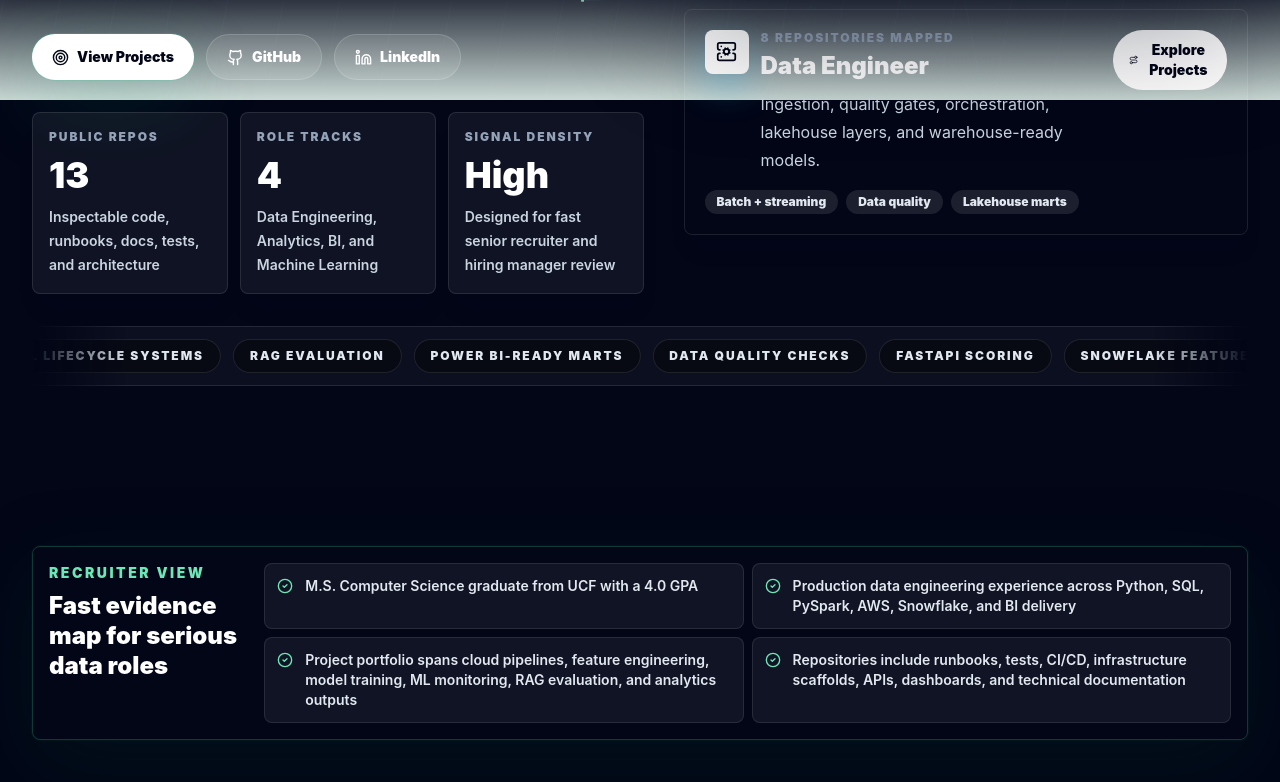
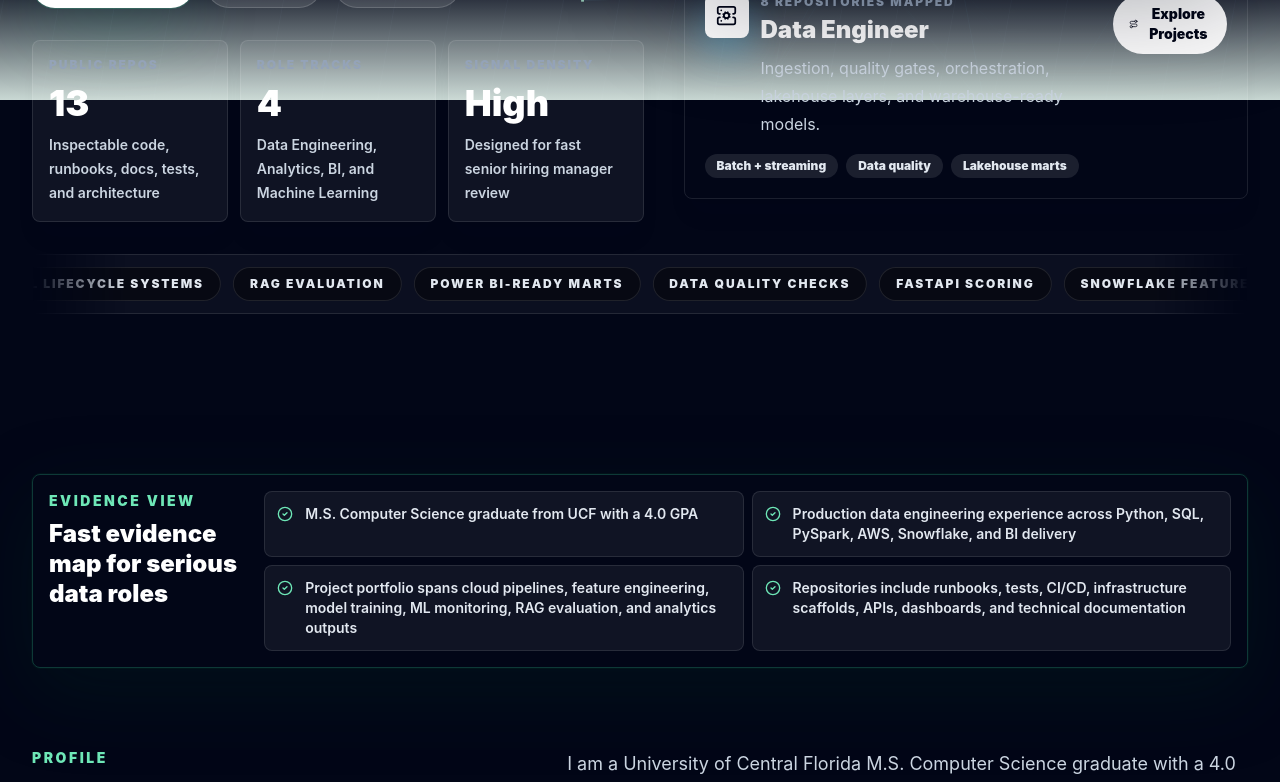
Before and after one commit to rithikreddyvarla19/Protfoliowebsoterithik, a React (Vite) app: page / in a window 1280 px wide. Shown: the part 700-1482 px from the top of the page. Built offline with nearby package versions, Linux system fonts and the light colour scheme; no server answers.

Commit message:
Remove recruiter wording from visible copy

```diff
--- a/src/App.jsx
+++ b/src/App.jsx
@@ -94,7 +94,7 @@ const proofTickerItems = [
 const heroEvidence = [
   { label: "Public repos", value: "13", note: "Inspectable code, runbooks, docs, tests, and architecture" },
   { label: "Role tracks", value: "4", note: "Data Engineering, Analytics, BI, and Machine Learning" },
-  { label: "Signal density", value: "High", note: "Designed for fast senior recruiter and hiring manager review" }
+  { label: "Signal density", value: "High", note: "Designed for fast senior hiring manager review" }
 ];
 const roleVisuals = {
   "Data Engineer": {
@@ -446,7 +446,7 @@ function RecruiterPanel({ recruiterMode }) {
           <div className="rounded-lg border border-emerald-300 bg-white/92 p-4 shadow-glow dark:border-emerald-400/25 dark:bg-black/62 dark:shadow-emerald-950/30">
             <div className="flex flex-col gap-4 lg:flex-row lg:items-start lg:justify-between">
               <div>
-                <p className="section-kicker">Recruiter View</p>
+                <p className="section-kicker">Evidence View</p>
                 <h2 className="mt-2 max-w-sm text-2xl font-black leading-tight text-slate-950 dark:text-white">
                   Fast evidence map for serious data roles
                 </h2>
@@ -651,7 +651,7 @@ function Hero({ onRoleExplore }) {
             UCF M.S. Computer Science · Orlando, FL
           </motion.p>
           <motion.h1 variants={sectionVariants} className="max-w-5xl text-4xl font-black leading-[0.96] text-slate-950 sm:text-6xl lg:text-7xl dark:text-white">
-            I build <span className="animated-gradient-text">data systems</span> recruiters can inspect.
+            I build <span className="animated-gradient-text">data systems</span> you can inspect.
           </motion.h1>
           <motion.p variants={sectionVariants} className="mt-6 text-2xl font-black text-slate-700 dark:text-slate-200">
             Data Engineer | Data Scientist | ML Engineer
@@ -1188,7 +1188,7 @@ function Reviews() {
                 value={review.role}
                 onChange={(event) => setReview({ ...review, role: event.target.value })}
                 className="w-full rounded-lg border border-slate-200 bg-white px-4 py-3 text-slate-900 outline-none transition focus:border-emerald-400 focus:ring-4 focus:ring-emerald-100 dark:border-white/10 dark:bg-slate-950 dark:text-white dark:focus:ring-emerald-950"
-                placeholder="Recruiter / Company"
+                placeholder="Hiring manager / Company"
               />
             </label>
           </div>
@@ -1304,7 +1304,7 @@ function Contact() {
                 value={form[field]}
                 onChange={(event) => setForm({ ...form, [field]: event.target.value })}
                 className="w-full rounded-lg border border-slate-200 bg-white px-4 py-3 text-slate-900 outline-none transition focus:border-emerald-400 focus:ring-4 focus:ring-emerald-100 dark:border-white/10 dark:bg-slate-950 dark:text-white dark:focus:ring-emerald-950"
-                placeholder={field === "email" ? "recruiter@company.com" : "Your name"}
+                placeholder={field === "email" ? "hiring.manager@company.com" : "Your name"}
               />
               {submitted && errors[field] && <span className="mt-1 block text-sm font-semibold text-rose-500">{errors[field]}</span>}
             </label>
@@ -1384,7 +1384,7 @@ export default function App() {
         <Contact />
       </main>
       <footer className="border-t border-slate-200 px-4 py-8 text-center text-sm font-semibold text-slate-500 dark:border-white/10 dark:text-slate-400">
-        Built for recruiters evaluating data engineering, data science, and ML engineering work.
+        Built for hiring teams evaluating data engineering, data science, and ML engineering work.
       </footer>
     </>
   );
--- a/src/data/portfolio.js
+++ b/src/data/portfolio.js
@@ -334,7 +334,7 @@ export const projects = [
     primaryRole: "Data Analytics",
     roles: ["Data Analytics"],
     github: "https://github.com/rithikreddyvarla19/ResumeOptimizerPro",
-    summary: "React platform that analyzes resume and job description alignment, extracts keywords, estimates ATS fit, compares missing skills, and generates recruiter-ready rewrite suggestions locally.",
+    summary: "React platform that analyzes resume and job description alignment, extracts keywords, estimates ATS fit, compares missing skills, and generates presentation-ready rewrite suggestions locally.",
     recruiterRead: "Shows user-facing product thinking plus practical text analysis, scoring logic, local privacy controls, and polished workflow design.",
     metrics: ["ATS scoring", "Keyword gap analysis", "Local-only prototype"],
     tech: ["React", "Vite", "Tailwind", "Framer Motion", "JavaScript", "Local Storage"],
```
